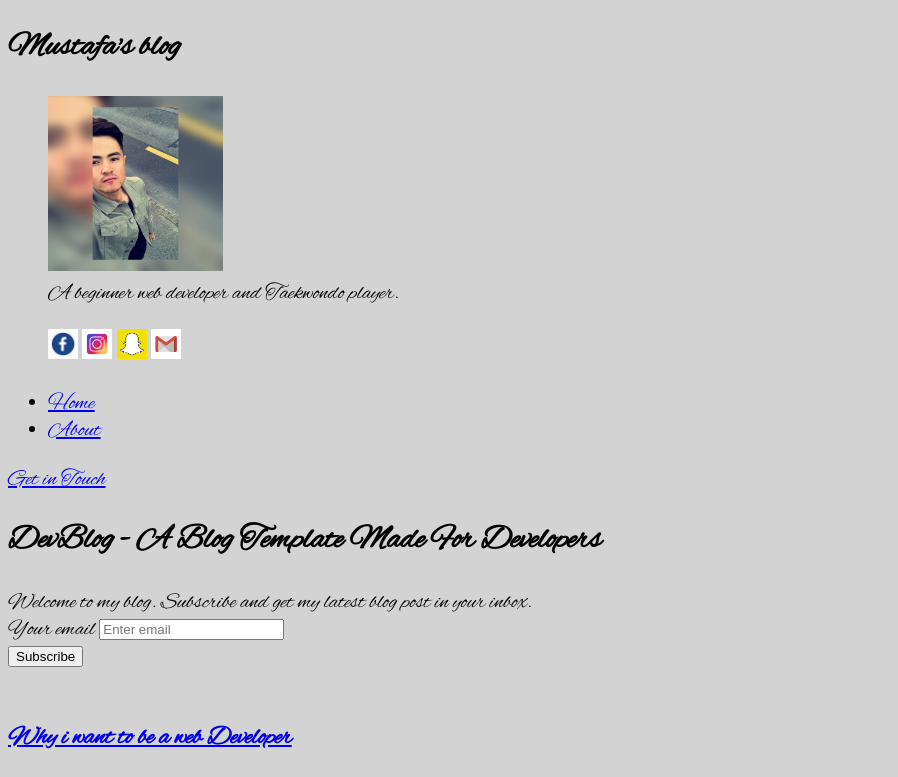
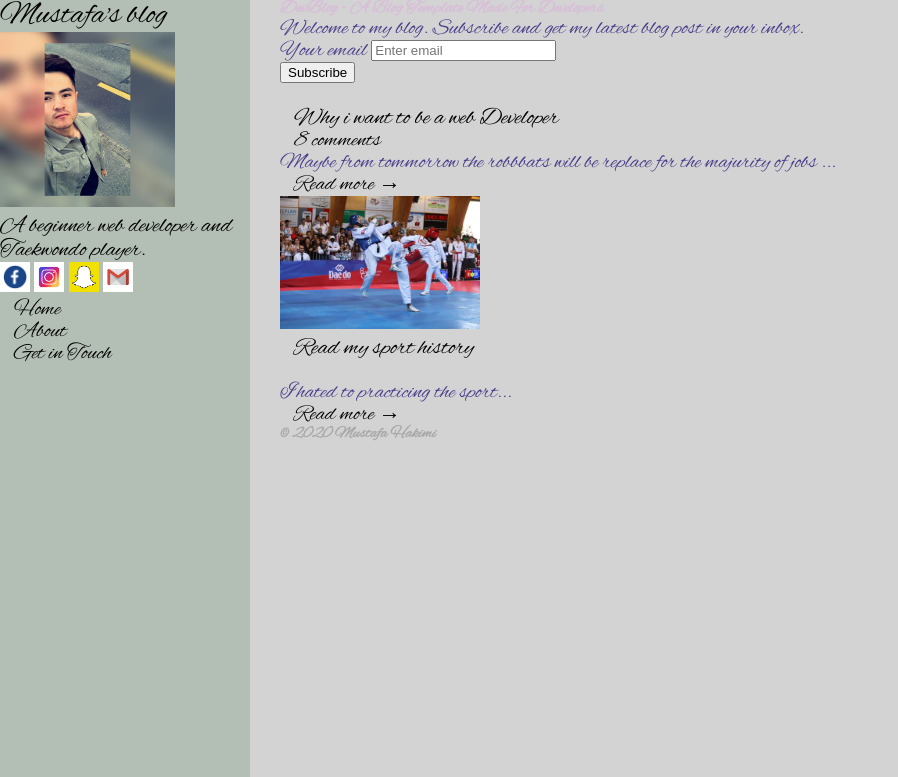
Before and after one commit to mustafa-hakimi/dev-blog, a plain HTML site: page index.html in a window 1280 px wide. Shown: the top 777 px of the page, without its empty margins (0-898 px from the left). Drawn offline with Linux system fonts and the light colour scheme; files whose address does not match are found by name.

Commit message:
today's update

```diff
--- a/index.html
+++ b/index.html
@@ -10,6 +10,8 @@
   <title>Mustafa's dev blog</title>
   <link
   href="https://fonts.googleapis.com/css?family=Alex Brush" rel="stylesheet">
+<link href="assets/css/style.css" rel="stylesheet">
+
   <style>
 
     body {
```
Also changed, not shown: about.html (+4 -2 lines).
